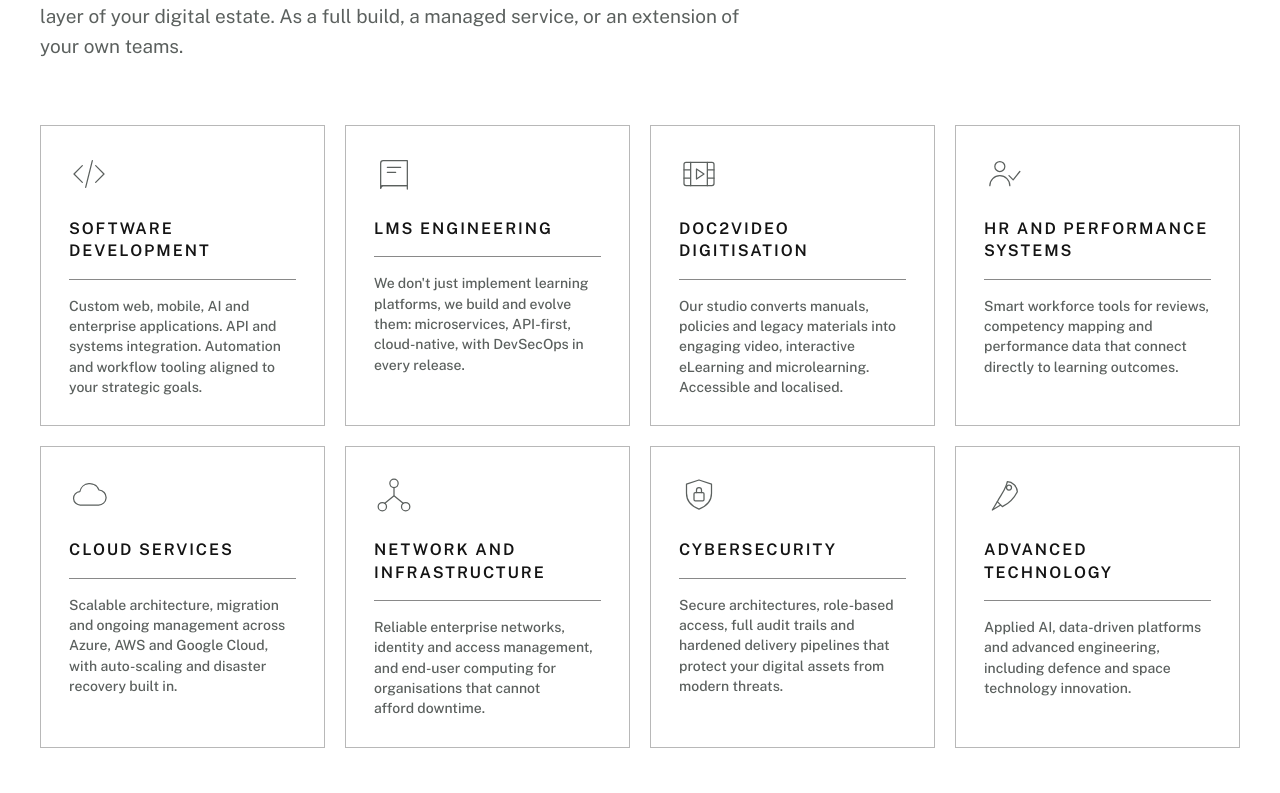
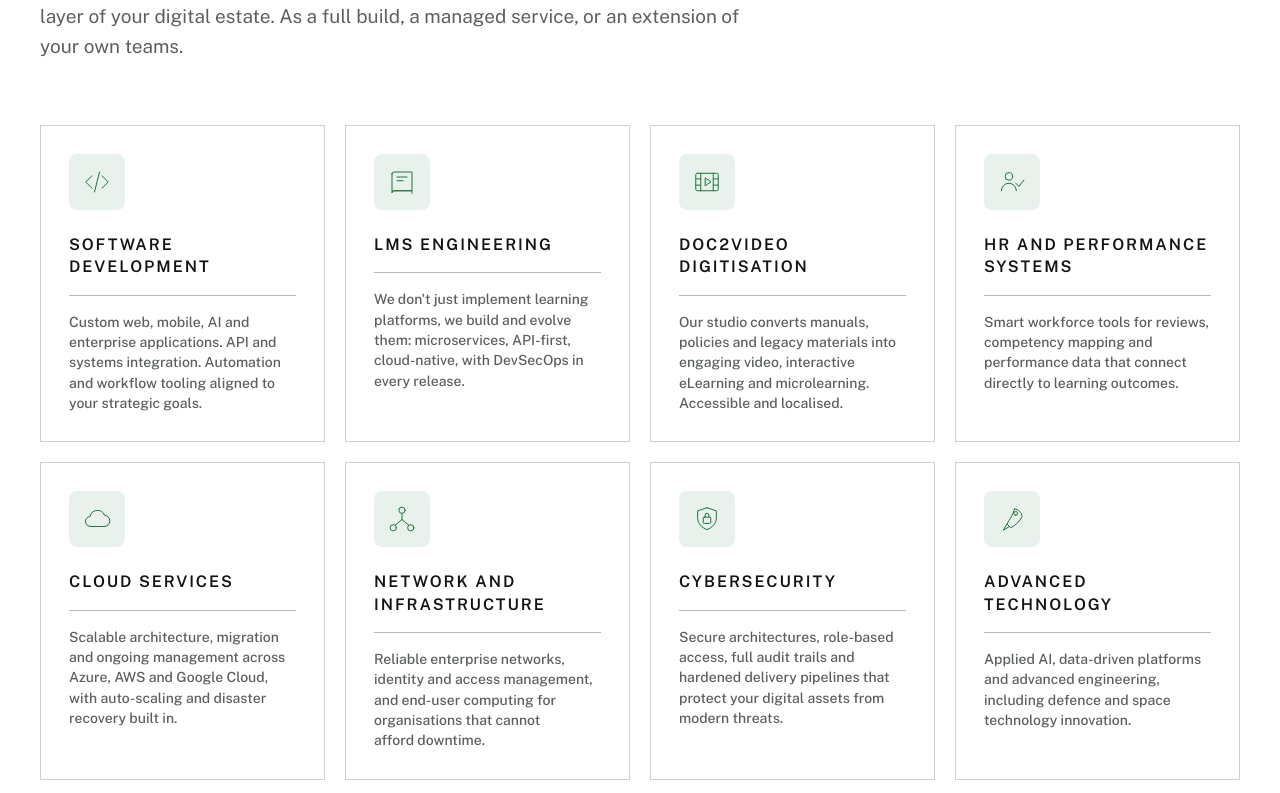
Before and after one commit to iDebugg/VonNewMan-Website, a Next.js app: page / in a window 1280 px wide. Shown: the part 6627-7420 px from the top of the page. Built offline with nearby package versions, Linux system fonts and the light colour scheme; no server answers.

Commit message:
Services tiles: tinted icon squares that invert on hover, brand title on hover, sweeping bottom bar
Co-Authored-By: Claude Fable 5.1 <noreply@anthropic.com>

```diff
--- a/components/sections/Services.tsx
+++ b/components/sections/Services.tsx
@@ -21,14 +21,20 @@ export function Services() {
         {practices.map((practice) => (
           <li
             key={practice.slug}
-            className="group border border-ink/30 bg-paper p-6 transition-colors duration-200 ease-out-quiet hover:border-brand lg:p-7"
+            className="group relative overflow-hidden border border-ink/20 bg-paper p-6 transition-colors duration-200 ease-out-quiet hover:border-brand lg:p-7"
           >
-            <PracticeIcon
-              slug={practice.slug}
-              className="text-slate transition-colors duration-200 group-hover:text-brand"
+            {/* Bottom bar sweeps in from the left on hover. */}
+            <span
+              aria-hidden="true"
+              className="absolute inset-x-0 bottom-0 h-1 origin-left scale-x-0 bg-brand transition-transform duration-300 ease-out-quiet group-hover:scale-x-100"
             />
-            <h3 className="mt-6 text-subtitle uppercase tracking-[0.12em]">{practice.title}</h3>
-            <div className="mt-4 h-px bg-ink/50" aria-hidden="true" />
+            <span className="grid size-14 place-items-center rounded-nav bg-brand/10 text-brand transition-colors duration-200 group-hover:bg-brand group-hover:text-paper">
+              <PracticeIcon slug={practice.slug} size={30} strokeWidth={1.6} />
+            </span>
+            <h3 className="mt-6 text-subtitle uppercase tracking-[0.12em] transition-colors duration-200 group-hover:text-brand">
+              {practice.title}
+            </h3>
+            <div className="mt-4 h-px bg-ink/30" aria-hidden="true" />
             <p className="mt-4 text-label text-slate">{practice.description}</p>
           </li>
         ))}
```
